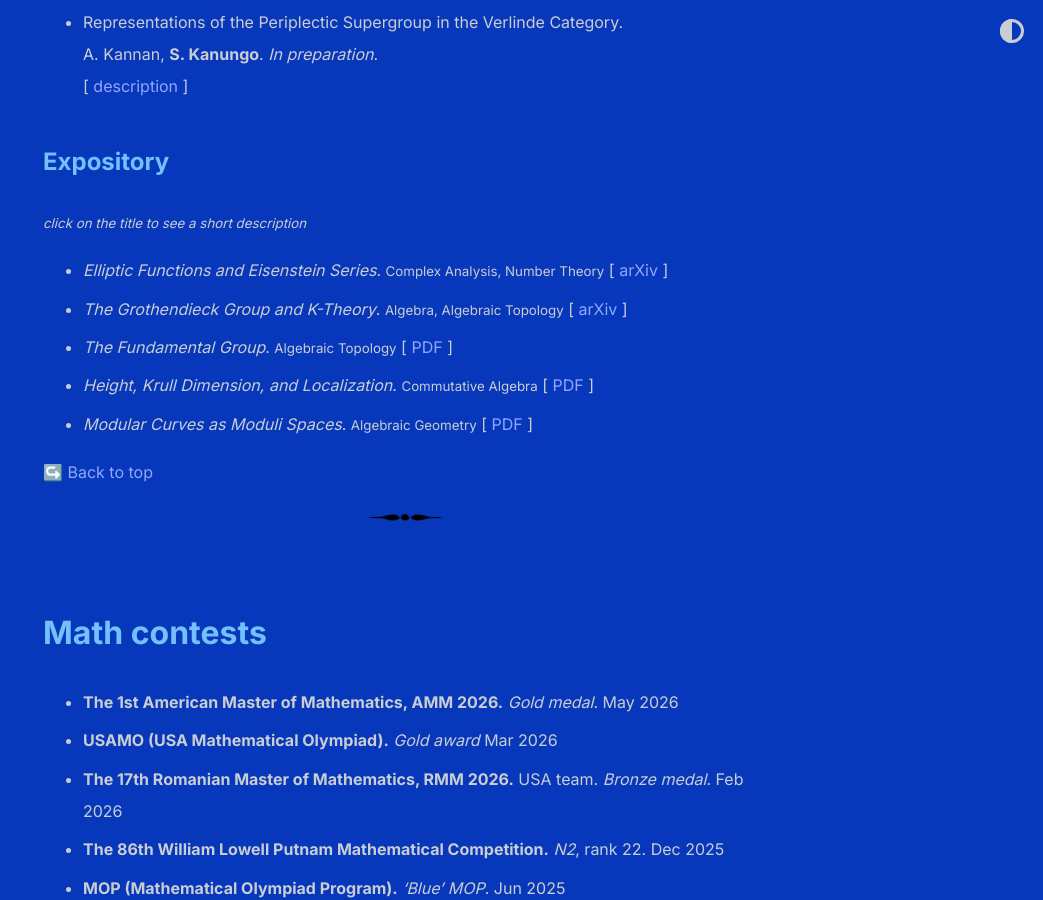
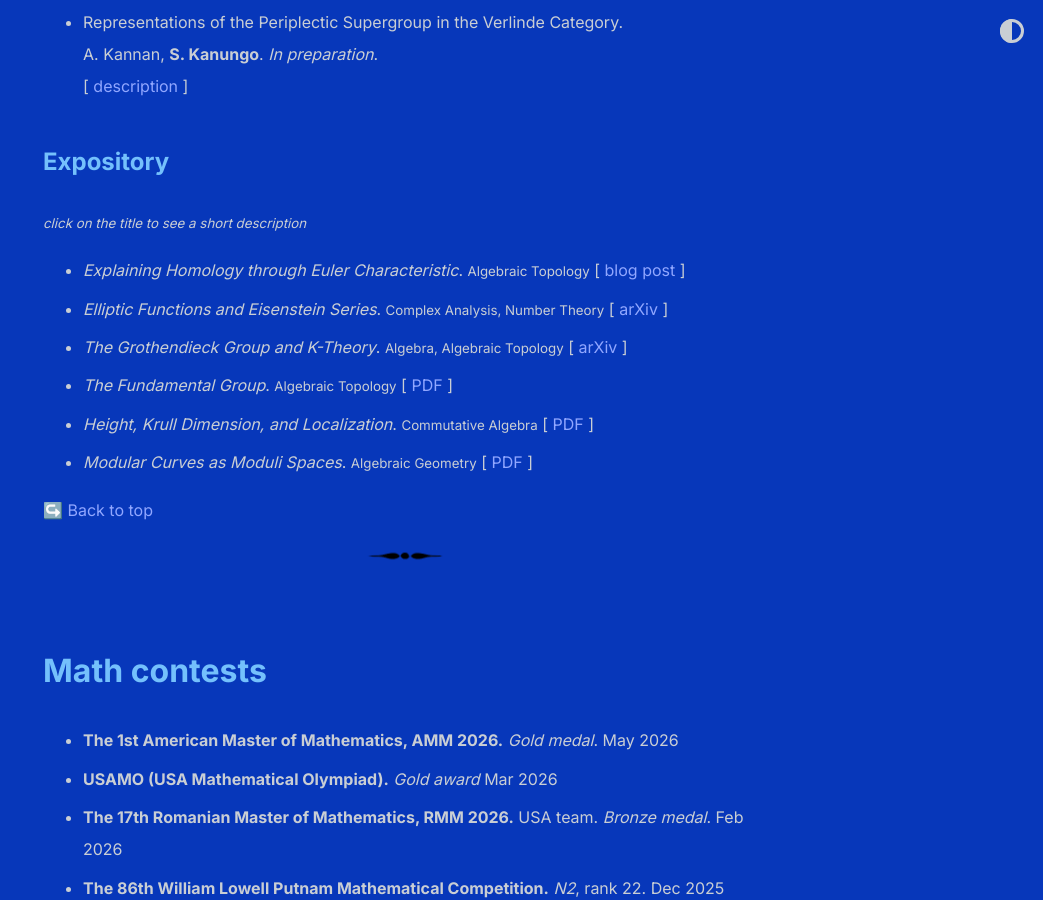
Before and after one commit to shihankanungo/shihankanungo.github.io, a Jekyll site: the page built from gap-year-math.md, in a window 1280 px wide and 900 px high, scrolled down 1357 px. Shown: the whole window, without its empty margins (237-1280 px from the left). Built offline with Jekyll 4.4.1, drawn with Linux system fonts in a browser that asks for light colours.

Commit message:
Update gap-year-math.md

```diff
--- a/gap-year-math.md
+++ b/gap-year-math.md
@@ -96,6 +96,11 @@ I have undertaken advanced coursework at Euler Circle[^1] and at San José State
 <small><i>click on the title to see a short description</i></small>
 
 <ul>
+<li><details>
+  <summary style="list-style-type: none;"><i>Explaining Homology through Euler Characteristic</i>. <small>Algebraic Topology</small> [ <a href="https://artofproblemsolving.com/community/c4383522h3849622" target="_blank" style="text-decoration: none">blog post</a> ] </summary>
+  <small>We develop an intuitive understanding of homology through its origins in algebraic topology, using the Euler characteristic as our guide. Rather than focusing on formal definitions and proofs, we emphasize examples and geometric insight to understand what homology measures and why it is such a powerful mathematical tool.<br></small><br>
+</details></li>
+
 <li><details>
   <summary style="list-style-type: none;"><i>Elliptic Functions and Eisenstein Series</i>. <small>Complex Analysis, Number Theory</small> [ <a href="https://arxiv.org/abs/2606.14940" target="_blank" style="text-decoration: none">arXiv</a> ] </summary>
   <small>We provide an introduction to elliptic functions and Eisenstein series from a classical analytic perspective while highlighting their broader mathematical significance. The exposition assumes familiarity with basic complex analysis, particularly meromorphic functions, contour integration, and power series expansions.<br></small><br>
```
